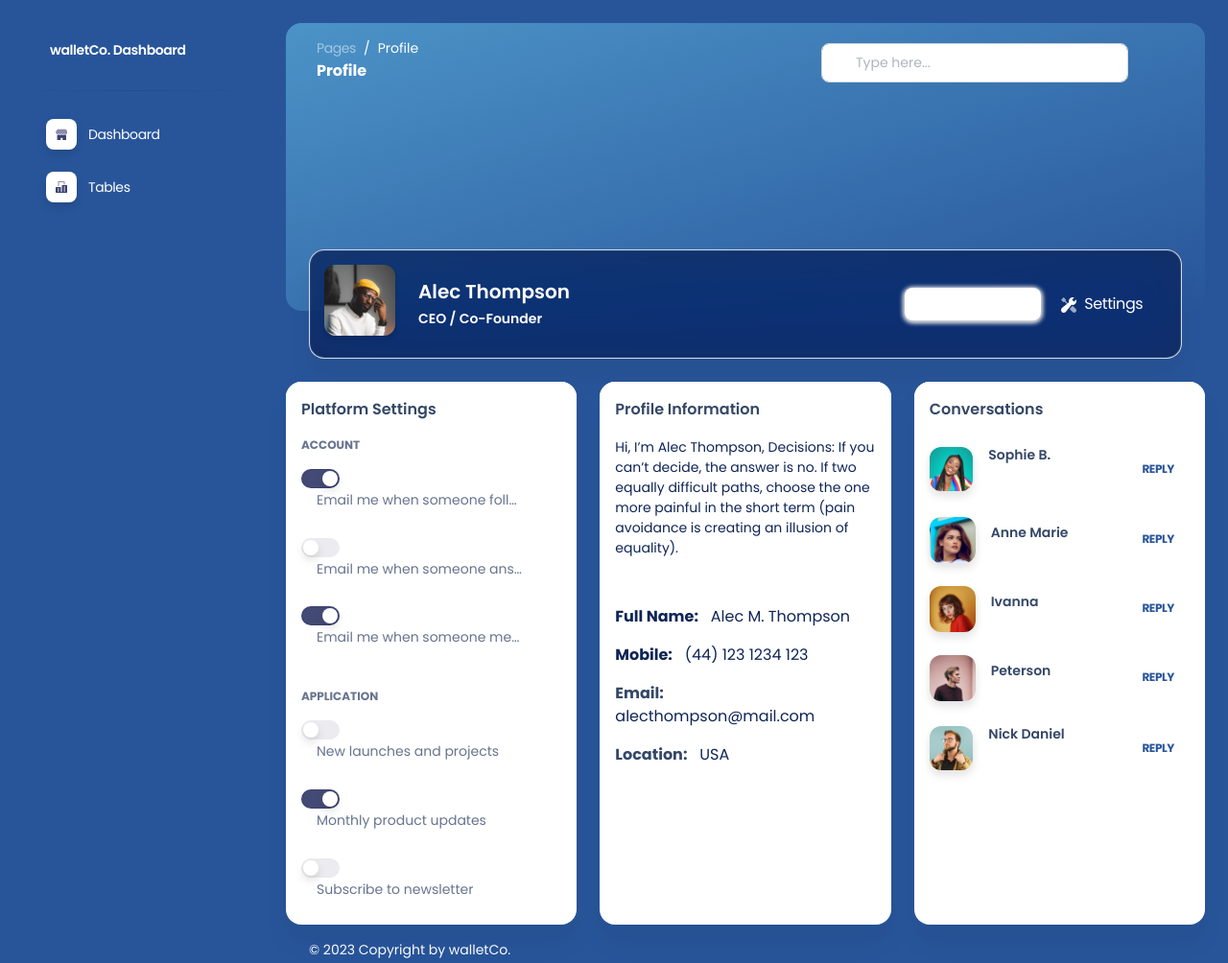
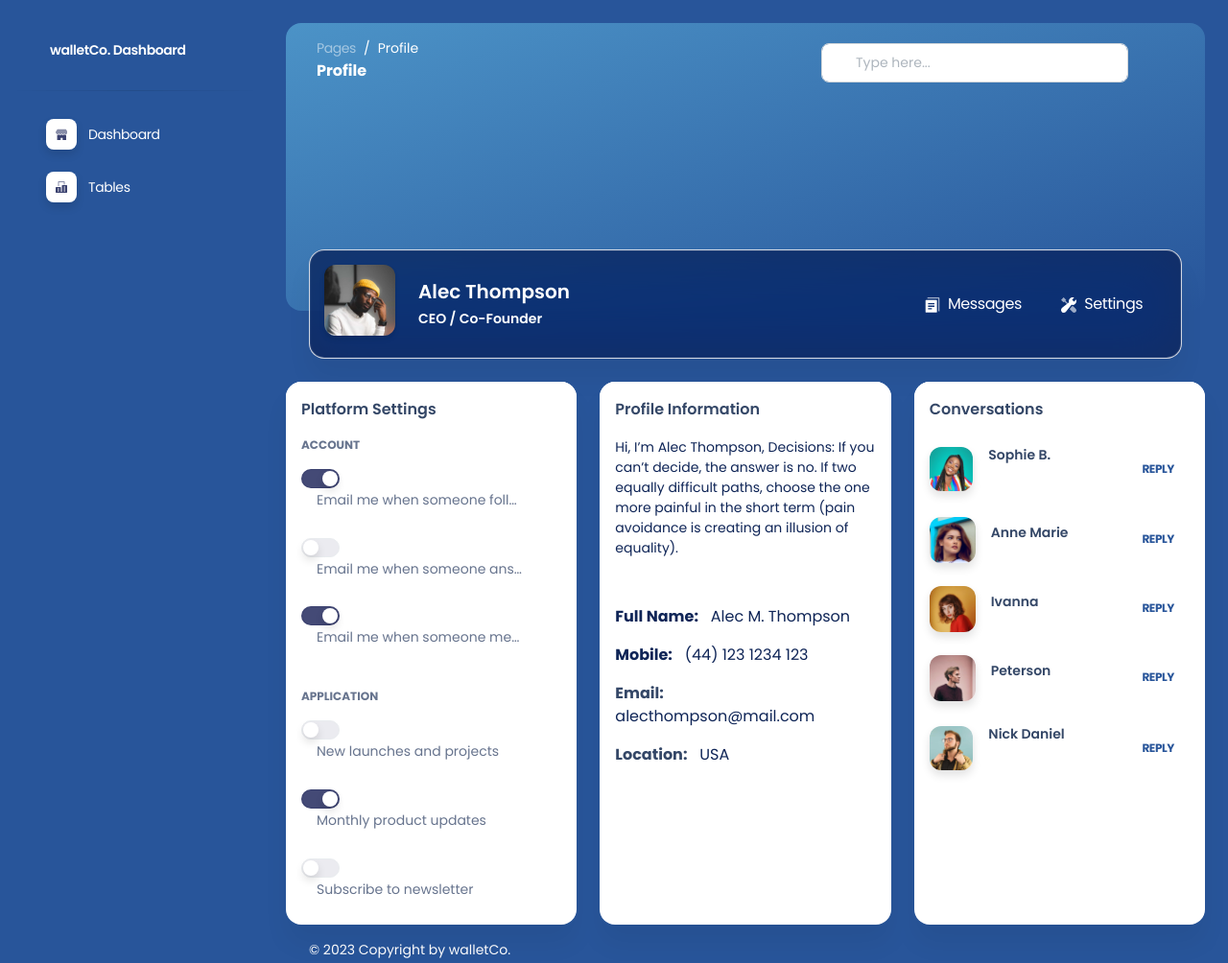
Before and after one commit to falkayadev/mvc-test, a website: page src/admin/pages/profile.html in a window 1280 px wide. Shown: the whole page at 96% size. Drawn offline with nearby package versions, Linux system fonts and the light colour scheme.

Commit message:
work in progress

```diff
--- a/src/admin/pages/profile.html
+++ b/src/admin/pages/profile.html
@@ -438,7 +438,6 @@
               <div class="relative right-0">
                 <ul
                   class="relative flex flex-wrap p-1 list-none bg-transparent rounded-xl"
-                  nav-pills
                   role="tablist"
                 >
                   <li class="z-30 flex-auto text-center">
```
